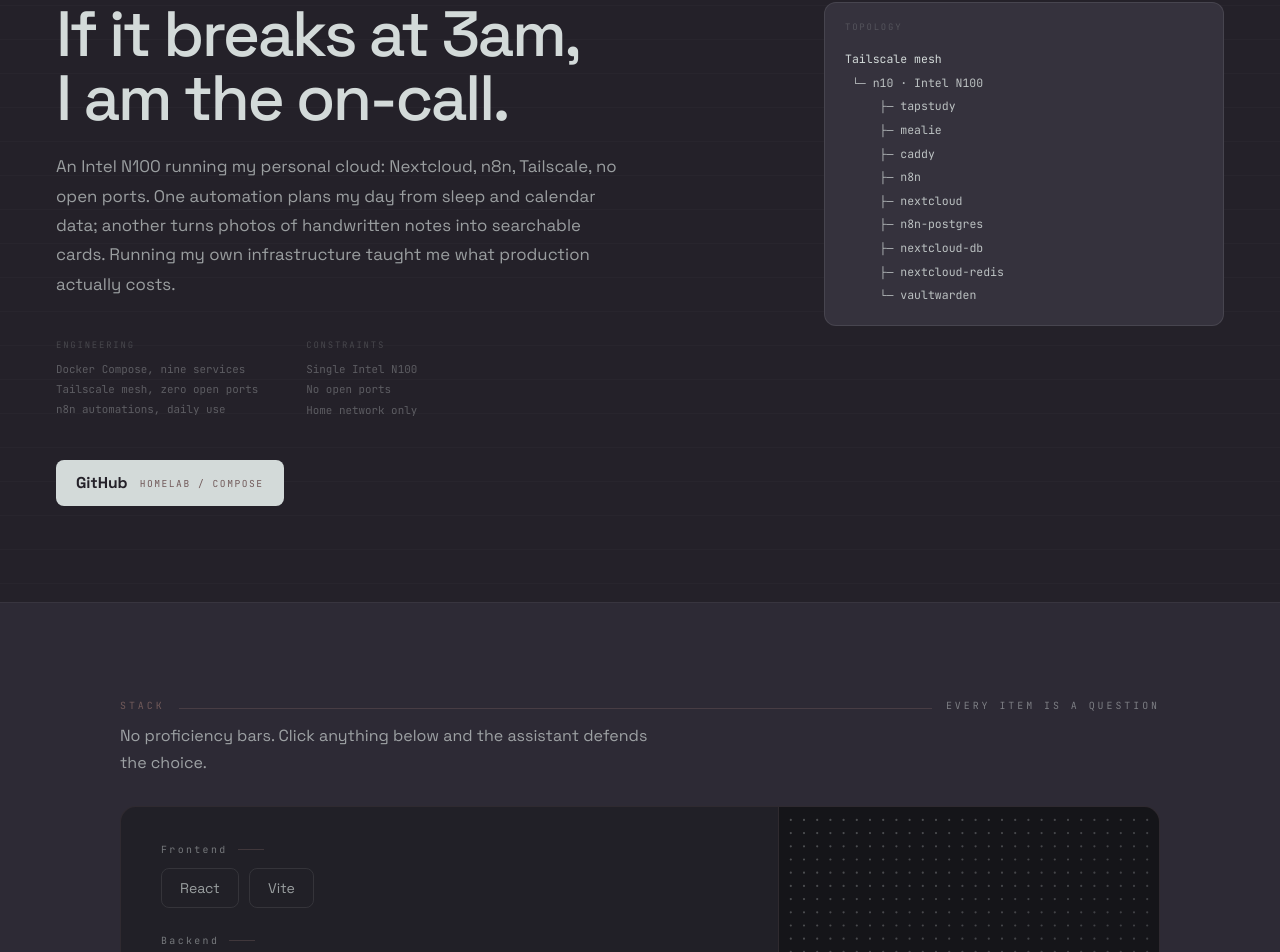
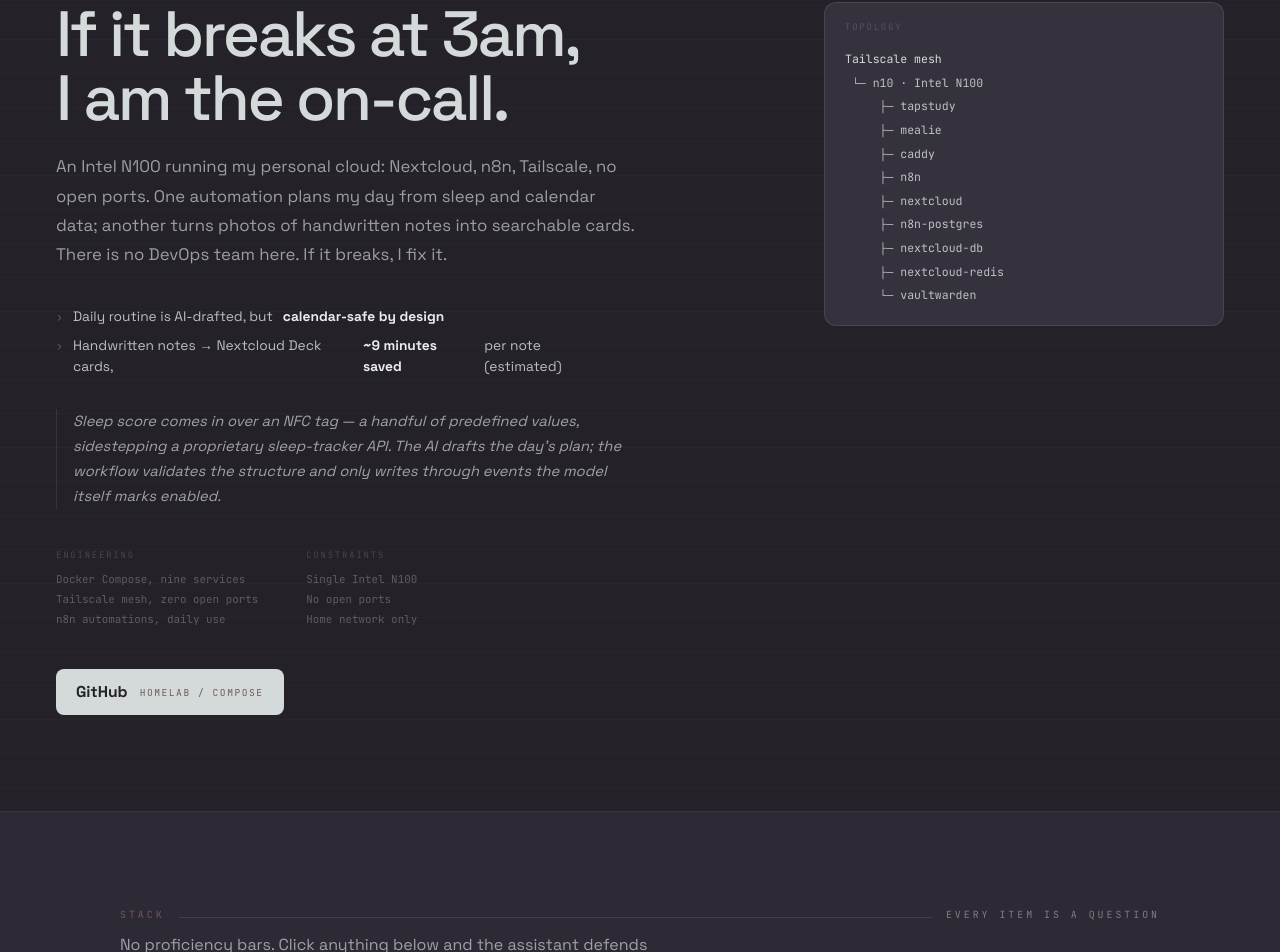
Before and after one commit to c-panagopoulos/Personal-Website, a React (Vite) app in the folder client/: page / in a window 1280 px wide. Shown: the part 7901-8853 px from the top of the page. Built offline with nearby package versions, Linux system fonts and the light colour scheme.

Commit message:
Add homelab n8n automation details to the homelab section

```diff
--- a/client/src/components/HomelabSection.jsx
+++ b/client/src/components/HomelabSection.jsx
@@ -79,10 +79,28 @@ export default function HomelabSection() {
           <p className="section-lead__body" style={anim(visible, "sceneRiseBlur", 0.7, 2.3)}>
             An Intel N100 running my personal cloud: Nextcloud, n8n, Tailscale, no open ports. One automation
             plans my day from sleep and calendar data; another turns photos of handwritten notes into searchable
-            cards. Running my own infrastructure taught me what production actually costs.
+            cards. There is no DevOps team here. If it breaks, I fix it.
           </p>
+
+          <ul className="scene__proof">
+            <li className="scene__proof-item" style={anim(visible, "rowRise", 0.4, 2.42)}>
+              <span className="scene__proof-mark">›</span>
+              Daily routine is AI-drafted, but <b>calendar-safe by design</b>
+            </li>
+            <li className="scene__proof-item" style={anim(visible, "rowRise", 0.4, 2.5)}>
+              <span className="scene__proof-mark">›</span>
+              Handwritten notes → Nextcloud Deck cards, <b>~9 minutes saved</b> per note (estimated)
+            </li>
+          </ul>
+
+          <p className="scene__how" style={anim(visible, "sceneRiseBlur", 0.6, 2.62)}>
+            Sleep score comes in over an NFC tag — a handful of predefined values, sidestepping a proprietary
+            sleep-tracker API. The AI drafts the day's plan; the workflow validates the structure and only
+            writes through events the model itself marks enabled.
+          </p>
+
           <div className="scene__stack scene__stack--inline">
-            <div className="scene__stack-group" style={anim(visible, "rowRise", 0.45, 2.6)}>
+            <div className="scene__stack-group" style={anim(visible, "rowRise", 0.45, 2.78)}>
               <div className="scene__stack-label">ENGINEERING</div>
               <div className="scene__stack-value">
                 Docker Compose, nine services
@@ -92,7 +110,7 @@ export default function HomelabSection() {
                 n8n automations, daily use
               </div>
             </div>
-            <div className="scene__stack-group" style={anim(visible, "rowRise", 0.45, 2.7)}>
+            <div className="scene__stack-group" style={anim(visible, "rowRise", 0.45, 2.88)}>
               <div className="scene__stack-label">CONSTRAINTS</div>
               <div className="scene__stack-value">
                 Single Intel N100
@@ -109,7 +127,7 @@ export default function HomelabSection() {
               href="https://github.com/c-panagopoulos"
               target="_blank"
               rel="noreferrer"
-              style={anim(visible, "ctaPop", 0.5, 2.9)}
+              style={anim(visible, "ctaPop", 0.5, 3.05)}
             >
               <span className="btn__label">GitHub</span>
               <span className="btn__tag">HOMELAB / COMPOSE</span>
```
